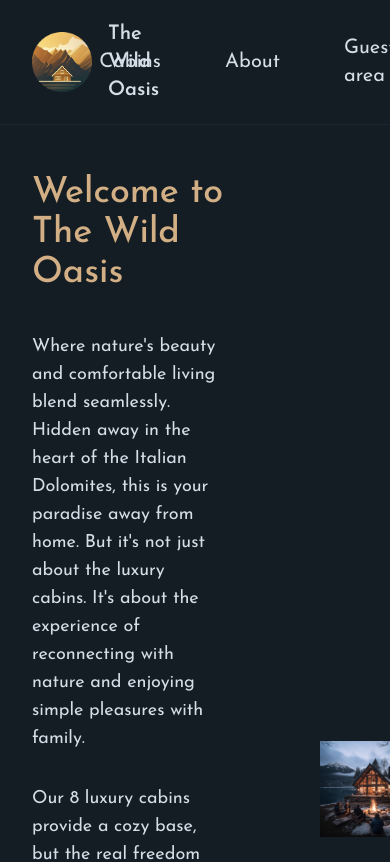
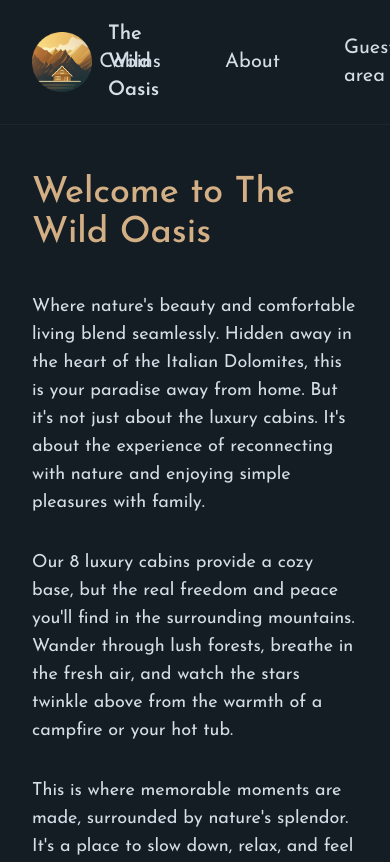
Before and after one commit to Gbangbolaoluwagbemiga/Next-wildOasis, a Next.js app: page /about in a window 390 px wide. Shown: the top 862 px of the page. Built offline with nearby package versions, Linux system fonts and the light colour scheme.

Commit message:
add responsive design support for about page and configure xs screen size in Tailwind

```diff
--- a/app/about/page.js
+++ b/app/about/page.js
@@ -8,7 +8,7 @@ export const metadata = {
 
 export default function Page() {
   return (
-    <div className="grid grid-cols-5 gap-x-24 gap-y-32 text-lg items-center">
+    <div className="md:grid grid-cols-5 gap-x-24 gap-y-32 text-lg items-center xs:space-y-10 md:space-y-0">
       <div className="col-span-3">
         <h1 className="text-4xl mb-10 text-accent-400 font-medium">
           Welcome to The Wild Oasis
--- a/tailwind.config.js
+++ b/tailwind.config.js
@@ -6,6 +6,9 @@ module.exports = {
     "./app/**/*.{js,ts,jsx,tsx,mdx}",
   ],
   theme: {
+    screens: {
+      xs: { max: "639px" },
+    },
     extend: {
       colors: {
         primary: {
```
